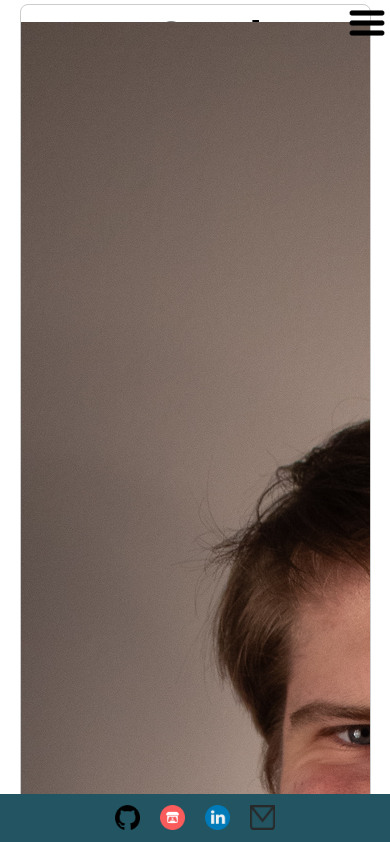
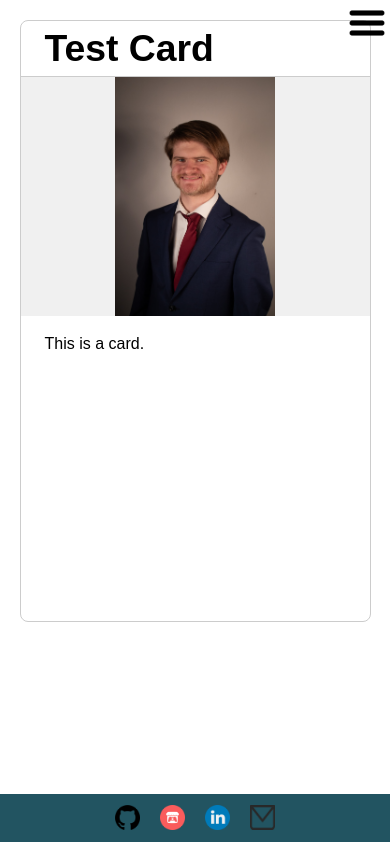
Before and after one commit to hdorer/hdorer.github.io, a React (Vite) app: page /test-page in a window 390 px wide. Shown: the top 842 px of the page. Built offline with nearby package versions, Linux system fonts and the light colour scheme.

Commit message:
added mobile card style

```diff
--- a/src/components/Card.css
+++ b/src/components/Card.css
@@ -19,8 +19,8 @@
 
 .card-body {
     display: flex;
+    width: 67%;
     flex-direction: column;
-    flex: 2;
     align-items: flex-start;
     justify-content: flex-start;
 }
@@ -35,5 +35,31 @@
 
 .card-text {
     padding: 16px 24px 16px 24px;
-    font-size: 16pt
+    font-size: 16pt;
 }
+
+@media screen and (max-width: 767px) {
+    .card {
+        flex-direction: column;
+        min-height: 600px;
+    }
+
+    .card-title {
+        font-size: 28pt;
+        width: 100%;
+    }
+
+    .card-thumbnail {
+        max-height: 240px;
+        width: 100%;
+    }
+
+    .card-thumbnail img {
+        max-height: 240px;
+    }
+
+    .card-text {
+        font-size: 12pt;
+		line-height: 1.5;
+    }
+}
--- a/src/components/Card.tsx
+++ b/src/components/Card.tsx
@@ -4,7 +4,7 @@ import './Card.css';
 interface Props {
     title?: string;
     thumbnail?: string;
-    children: ReactNode;
+    children?: ReactNode;
 }
 
 function Card({ title, thumbnail, children }: Props) {
--- a/src/routes/TestPage.tsx
+++ b/src/routes/TestPage.tsx
@@ -6,7 +6,7 @@ function TestPage() {
         <div className="page-container">
             <div className="content-container">
                 <Card title="Test Card" thumbnail={thumbnail}>
-                Lorem ipsum dolor sit amet, consectetur adipiscing elit, sed do eiusmod tempor incididunt ut labore et dolore magna aliqua. Ut enim ad minim veniam, quis nostrud exercitation ullamco laboris nisi ut aliquip ex ea commodo consequat. Duis aute irure dolor in reprehenderit in voluptate velit esse cillum dolore eu fugiat nulla pariatur. Excepteur sint occaecat cupidatat non proident, sunt in culpa qui officia deserunt mollit anim id est laborum.  Lorem ipsum dolor sit amet, consectetur adipiscing elit, sed do eiusmod tempor incididunt ut labore et dolore magna aliqua. Ut enim ad minim veniam, quis nostrud exercitation ullamco laboris nisi ut aliquip ex ea commodo consequat. Duis aute irure dolor in reprehenderit in voluptate velit esse cillum dolore eu fugiat nulla pariatur. Excepteur sint occaecat cupidatat non proident, sunt in culpa qui officia deserunt mollit anim id est laborum.
+                    This is a card.
                 </Card>
             </div>
         </div>
--- a/src/routes/page.css
+++ b/src/routes/page.css
@@ -40,7 +40,7 @@ body{
 		padding: 0px 0px 50px 0px;
 	}
 	.content-container {
-		padding: 1% 5% 5% 5%;
+		padding: 5% 5% 5% 5%;
 	}
 	.page-title {
 		font-size: 28pt;
```
